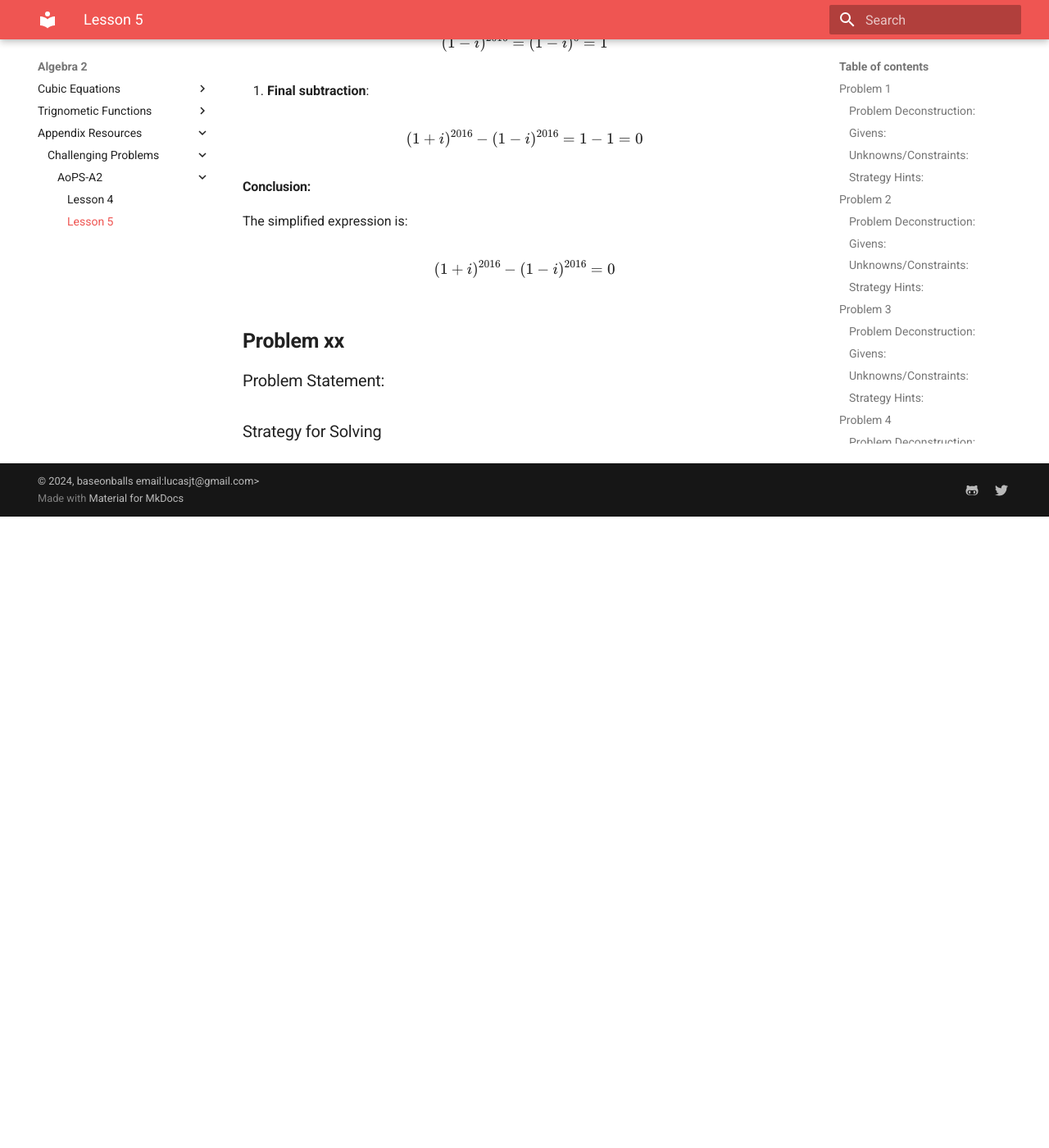
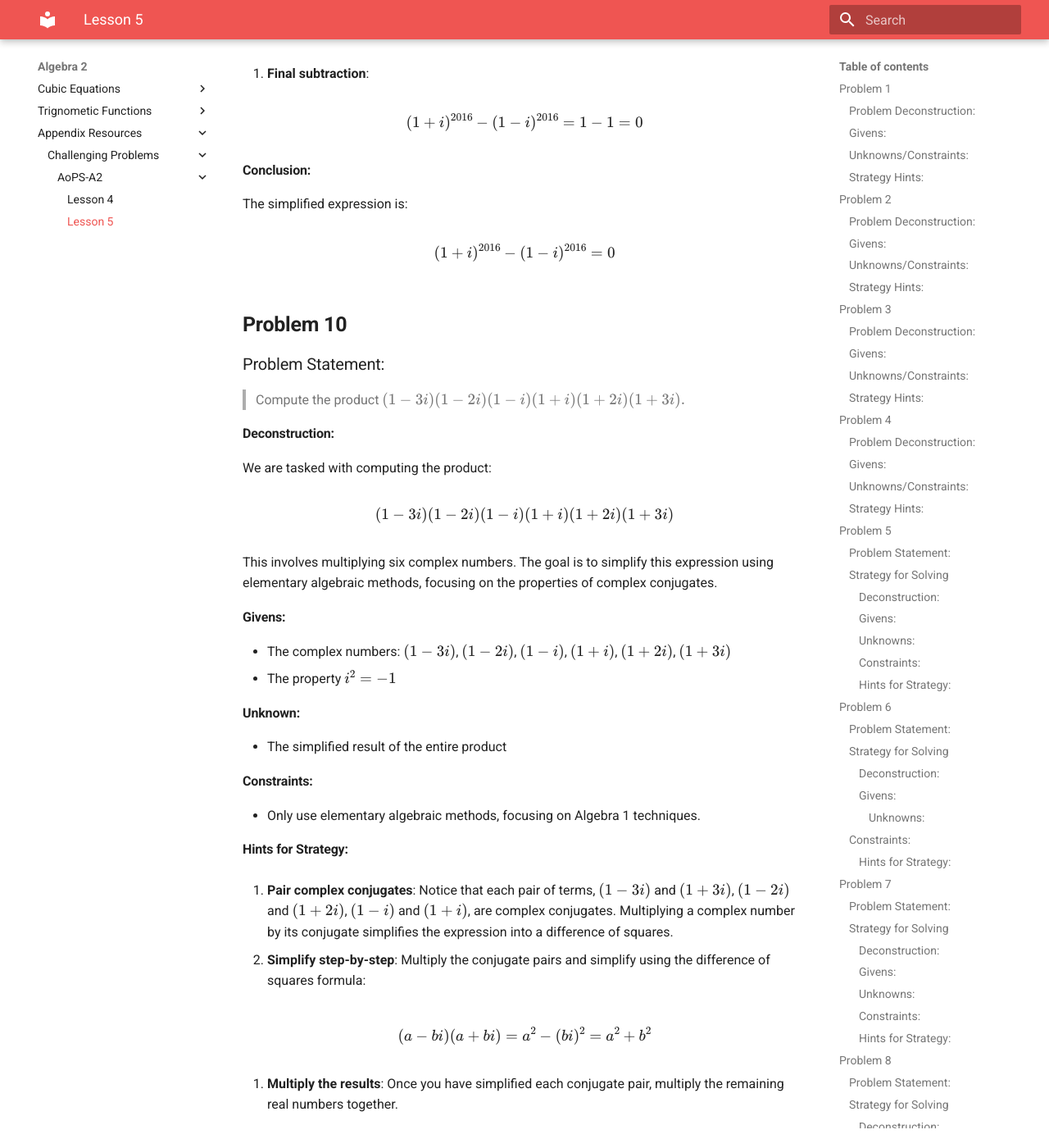
Before and after one commit to baseonballs/mpower-sitedocs, an MkDocs documentation site: the page built from site-docs/mathematics/a2/hw/aops/hw.05.md, in a window 1280 px wide and 1400 px high, scrolled down 11718 px. Shown: the whole window at 82% size. Built offline with MkDocs 1.6.1 and Material for MkDocs 9.7.7, drawn with Linux system fonts in a browser that asks for light colours; formulas are drawn with MathJax 3; before the commit the page ends 12348 px from its top, so only the background shows below that; some of the changed text lies outside the part shown.

```diff
--- a/site-docs/mathematics/a2/hw/aops/hw.05.md
+++ b/site-docs/mathematics/a2/hw/aops/hw.05.md
@@ -386,7 +386,7 @@
 ### Strategy for Solving
 
 
-### #Deconstruction:
+#### Deconstruction:
 
 We are tasked with simplifying \((1+i)^{2016} - (1-i)^{2016}\). The goal is to use elementary algebraic methods (Algebra 1 level) to simplify this expression without resorting to polar form or advanced theorems.
 
@@ -462,10 +462,82 @@
 (1+i)^{2016} - (1-i)^{2016} = 0
 \]
 
-## **Problem xx**
+## **Problem 10**
 
 ### Problem Statement:
 
->
+>Compute the product \((1-3i)(1-2i)(1-i)(1+i)(1+2i)(1+3i).\)
+
+#### Deconstruction:
+
+We are tasked with computing the product:
+
+\[
+(1-3i)(1-2i)(1-i)(1+i)(1+2i)(1+3i)
+\]
+
+This involves multiplying six complex numbers. The goal is to simplify this expression using elementary algebraic methods, focusing on the properties of complex conjugates.
+
+#### Givens:
+
+- The complex numbers: \((1-3i)\), \((1-2i)\), \((1-i)\), \((1+i)\), \((1+2i)\), \((1+3i)\)
+- The property \(i^2 = -1\)
+
+#### Unknown:
+
+- The simplified result of the entire product
+
+#### Constraints:
+
+- Only use elementary algebraic methods, focusing on Algebra 1 techniques.
+
+#### Hints for Strategy:
+
+1. **Pair complex conjugates**: Notice that each pair of terms, \((1 - 3i)\) and \((1 + 3i)\), \((1 - 2i)\) and \((1 + 2i)\), \((1 - i)\) and \((1 + i)\), are complex conjugates. Multiplying a complex number by its conjugate simplifies the expression into a difference of squares.
+
+2. **Simplify step-by-step**: Multiply the conjugate pairs and simplify using the difference of squares formula:
+
+\[
+(a - bi)(a + bi) = a^2 - (bi)^2 = a^2 + b^2
+\]
+
+3. **Multiply the results**: Once you have simplified each conjugate pair, multiply the remaining real numbers together.
+
+
+
+## **Problem 11**
+
+### Problem Statement:
+
+>Express $\frac 1{1+\frac 1{1-\frac 1{1+i}}}$ in the form $a+bi$, where $a$ and $b$ are real numbers.
+
+In case you have trouble reading that, here's the same expression written with the other type of fraction notation: $1/\Big(1+1/\big(1-1/(1+i)\big)\Big)$.
 
 ### Strategy for Solving
+
+#### Deconstruction:
+
+We need to express \(\frac{1}{1+\frac{1}{1-\frac{1}{1+i}}}\) in the form \(a + bi\) using elementary algebraic methods.
+
+#### Givens:
+
+- The expression: \(\frac{1}{1+\frac{1}{1-\frac{1}{1+i}}}\)
+- The property \(i^2 = -1\)
+
+#### Unknown:
+
+- The values of \(a\) and \(b\) in the expression \(a + bi\)
+
+#### Constraints:
+
+- Only use basic algebraic manipulation methods.
+
+#### Hints for Strategy:
+
+1. **Work from the inside out**: Start with the innermost fraction \(\frac{1}{1+i}\) and simplify it.
+
+2. **Continue simplifying**: Substitute this result into the next layer of the expression, simplifying step by step.
+
+3. **Use the properties of complex numbers**: Remember to simplify using the conjugate when necessary to eliminate the imaginary unit from the denominators.
+
+4. **Final computation**: After simplifying all layers, express the final result in the form \(a + bi\).
```
